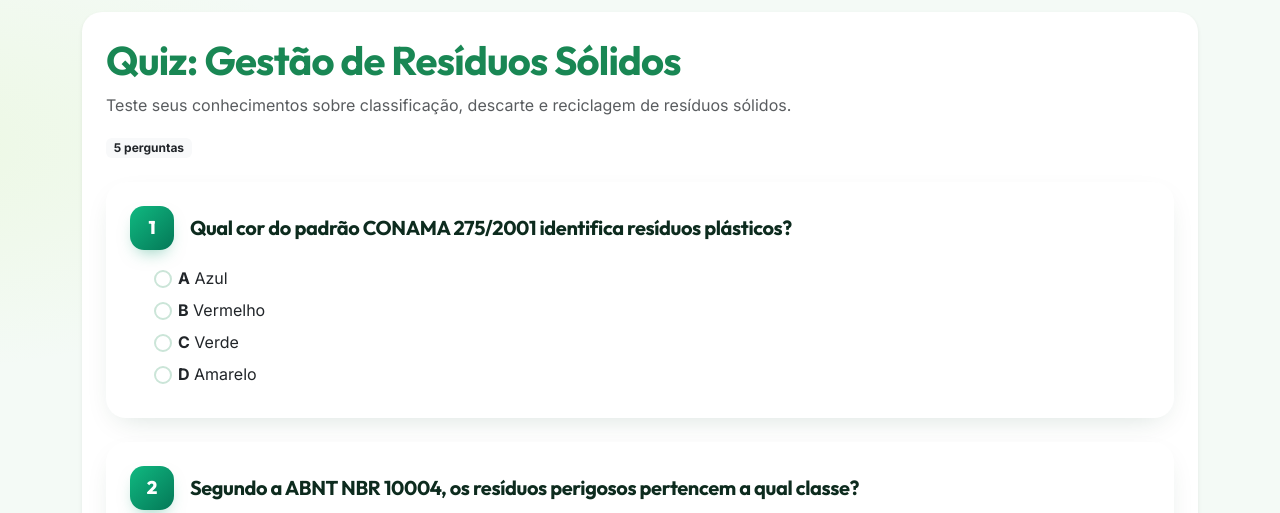
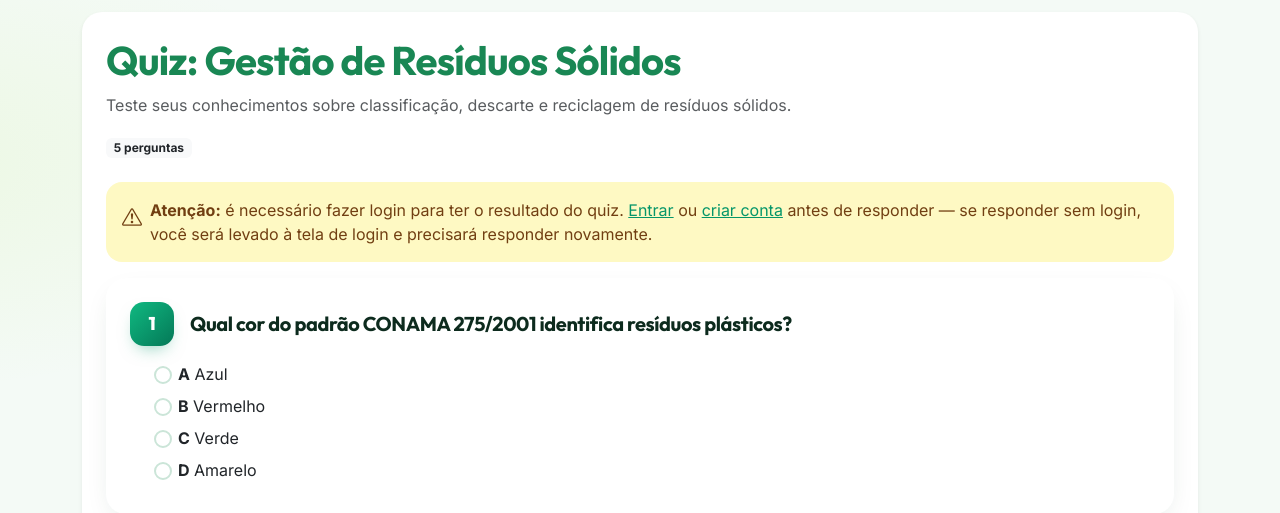
Before and after one commit to isacsagiorato/rhesys, a PHP site: page /pages/quiz.php?id=1 in a window 1280 px wide. Shown: the part 175-688 px from the top of the page. Run offline with PHP 8.4, Linux system fonts and the light colour scheme; data comes from the database, SQL or seed files in the repository.

Commit message:
Avisa na tela do quiz e no login que resultado exige autenticacao

```diff
--- a/pages/quiz.php
+++ b/pages/quiz.php
@@ -7,12 +7,14 @@ require_once __DIR__ . '/../config/seguranca.php';
 // usuário logado. O teste é feito ANTES do require do header (que já
 // imprime HTML), permitindo o redirect com header('Location: ...').
 // O POST do formulário de respostas cai aqui mesmo: ele gera o resultado.
+// O parâmetro ?aviso=resultado_quiz faz o login.php exibir a mensagem
+// "é necessário fazer login para ver o resultado do quiz".
 if (($_SERVER['REQUEST_METHOD'] ?? 'GET') === 'POST'
     && (int) ($_GET['id'] ?? 0) > 0
     && !empty($_POST['respostas'])
     && !usuario_logado()
 ) {
-    header('Location: ' . BASE_URL . 'pages/login.php');
+    header('Location: ' . BASE_URL . 'pages/login.php?aviso=resultado_quiz');
     exit;
 }
 
@@ -180,6 +182,18 @@ if ($id_quiz > 0) {
             <p class="text-muted"><?php echo htmlspecialchars($quiz['descricao']); ?></p>
             <p class="badge bg-light text-dark mb-4"><?php echo count($perguntas); ?> perguntas</p>
 
+            <?php if (!usuario_logado()): ?>
+                <!-- Aviso prévio: sem login o resultado do quiz não é exibido -->
+                <div class="alert alert-warning d-flex align-items-start gap-2">
+                    <i class="bi bi-exclamation-triangle fs-5 mt-1"></i>
+                    <div>
+                        <strong>Atenção:</strong> é necessário fazer login para ter o resultado do quiz.
+                        <a href="login.php">Entrar</a> ou <a href="cadastro.php">criar conta</a> antes de responder —
+                        se responder sem login, você será levado à tela de login e precisará responder novamente.
+                    </div>
+                </div>
+            <?php endif; ?>
+
             <?php if (count($perguntas) === 0): ?>
                 <div class="alert alert-info">Este quiz ainda não possui perguntas cadastradas.</div>
             <?php else: ?>
```
Also changed, not shown: pages/login.php (+8 -0 lines).
